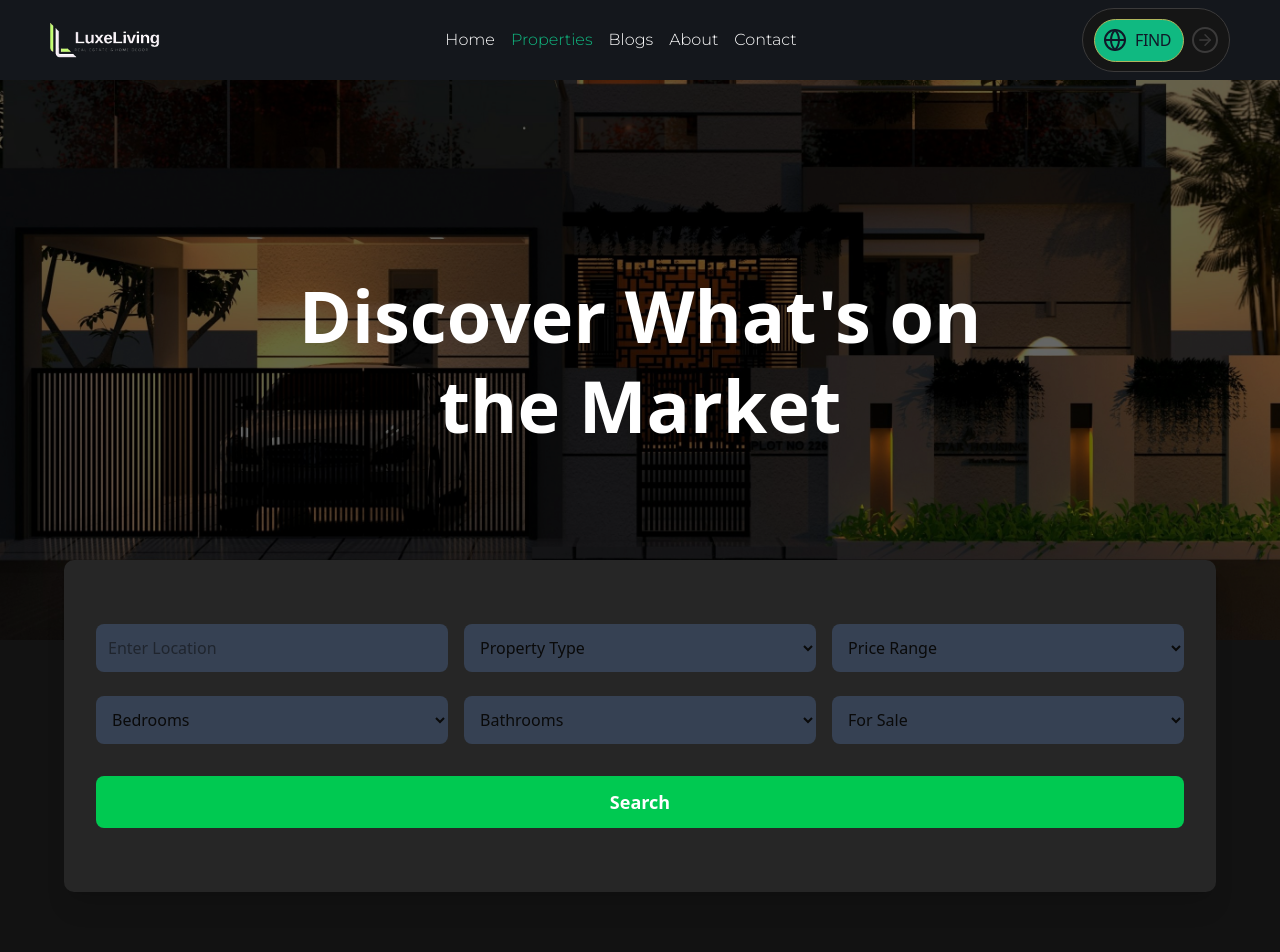
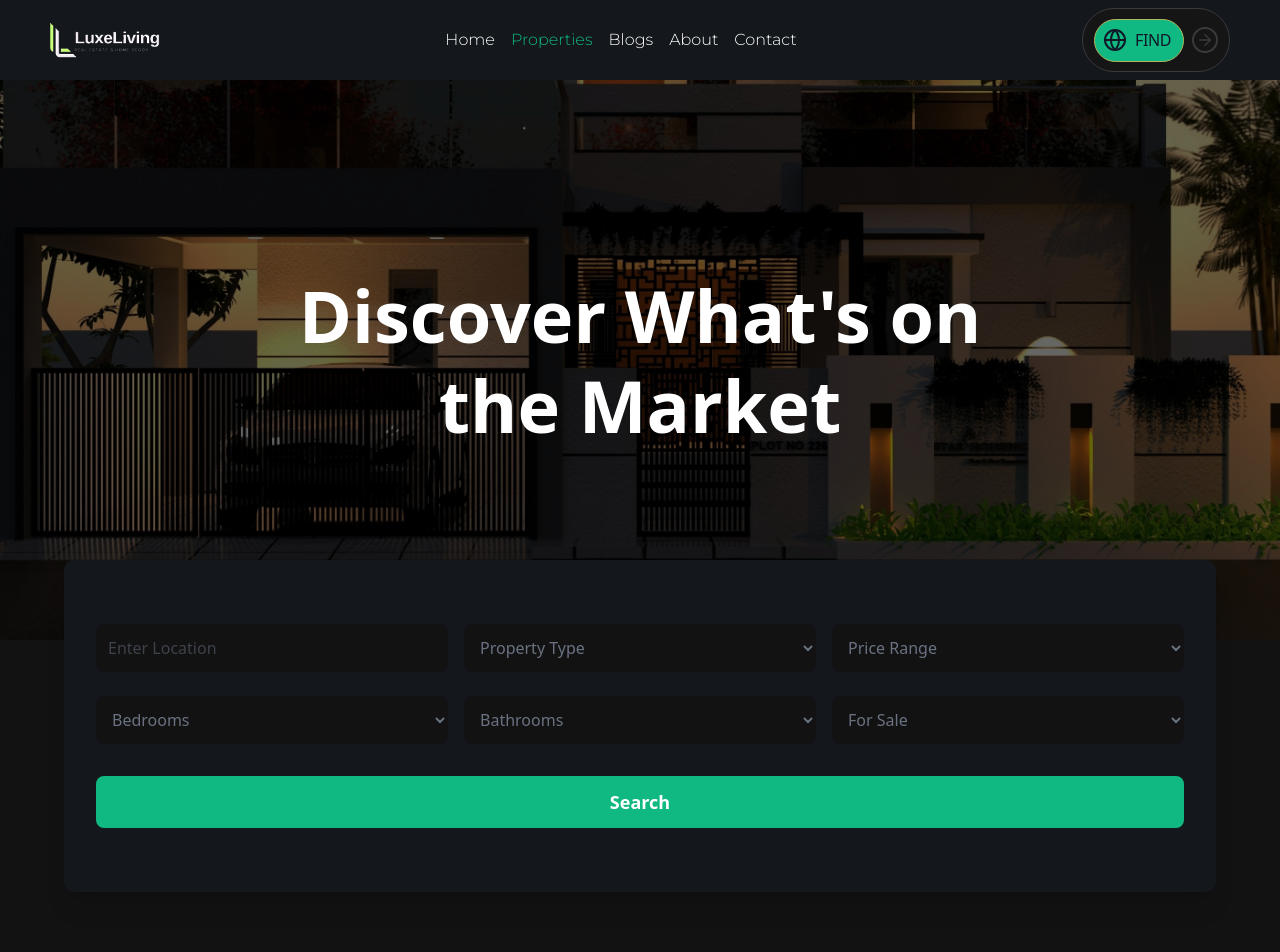
Before and after one commit to mohammedAliYusuf09/luxey-living-client, a Next.js app: page /properties in a window 1280 px wide. Shown: the top 952 px of the page. Built offline with nearby package versions, Linux system fonts and the light colour scheme.

Commit message:
added some styles on property filter component

```diff
--- a/app/globals.css
+++ b/app/globals.css
@@ -42,6 +42,10 @@
 
 .responsive-container{
   @apply mx-auto md:max-w-[700px] lg:max-w-[900px] xl:max-w-[1180px] 2xl:max-w-[1300px] px-4 md:px-0;
+}
+
+.filter-inputs{
+  @apply p-3 bg-background text-gray-500 rounded-md focus:outline-none focus:ring-2 focus:ring-green-500;
 }
 
 @theme inline {
--- a/components/PropertyFilter.tsx
+++ b/components/PropertyFilter.tsx
@@ -2,15 +2,15 @@ import React from 'react'
 
 function PropertyFilter() {
   return (
-      <section className="bg-neutral-800 py-10 md:py-16 -mt-20 relative z-[2] mx-auto max-w-6xl rounded-lg shadow-xl px-4 md:px-8">
+      <section className="bg-socendary py-10 md:py-16 -mt-20 relative z-[2] mx-auto max-w-6xl rounded-lg shadow-xl px-4 md:px-8">
         <div className="grid grid-cols-1 md:grid-cols-3 gap-4 mb-6">
           <input
             type="text"
             placeholder="Enter Location"
-            className="p-3 bg-gray-700 rounded-md focus:outline-none focus:ring-2 focus:ring-green-500"
+            className="filter-inputs"
           />
           <select
-            className="p-3 bg-gray-700 rounded-md focus:outline-none focus:ring-2 focus:ring-green-500"
+            className="filter-inputs"
           >
             <option>Property Type</option>
             <option>Apartment</option>
@@ -18,7 +18,7 @@ function PropertyFilter() {
             <option>Condo</option>
           </select>
           <select
-            className="p-3 bg-gray-700 rounded-md focus:outline-none focus:ring-2 focus:ring-green-500"
+            className="filter-inputs"
           >
             <option>Price Range</option>
             <option>$100k - $200k</option>
@@ -28,7 +28,7 @@ function PropertyFilter() {
         </div>
         <div className="grid grid-cols-1 md:grid-cols-3 gap-4 mb-8">
           <select
-            className="p-3 bg-gray-700 rounded-md focus:outline-none focus:ring-2 focus:ring-green-500"
+            className="filter-inputs"
           >
             <option>Bedrooms</option>
             <option>1+</option>
@@ -36,7 +36,7 @@ function PropertyFilter() {
             <option>3+</option>
           </select>
           <select
-            className="p-3 bg-gray-700 rounded-md focus:outline-none focus:ring-2 focus:ring-green-500"
+            className="filter-inputs"
           >
             <option>Bathrooms</option>
             <option>1+</option>
@@ -44,13 +44,13 @@ function PropertyFilter() {
             <option>3+</option>
           </select>
           <select
-            className="p-3 bg-gray-700 rounded-md focus:outline-none focus:ring-2 focus:ring-green-500"
+            className="filter-inputs"
           >
             <option>For Sale</option>
             <option>For Rent</option>
           </select>
         </div>
-        <button className="w-full bg-green-500 text-white py-3 rounded-md text-lg font-semibold hover:bg-green-600 transition-colors">
+        <button className="w-full bg-action text-white py-3 rounded-md text-lg font-semibold hover:bg-green-800 transition-colors">
           Search
         </button>
       </section>
```
